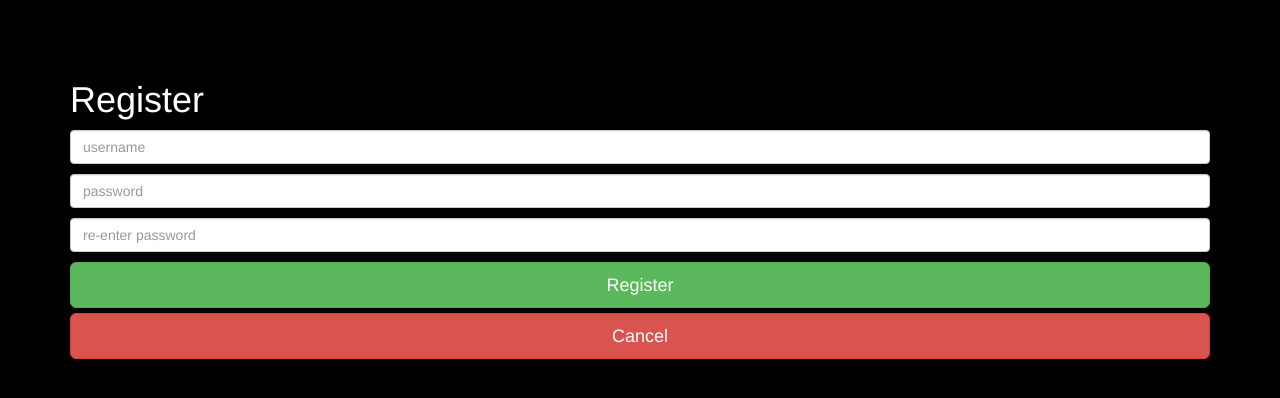
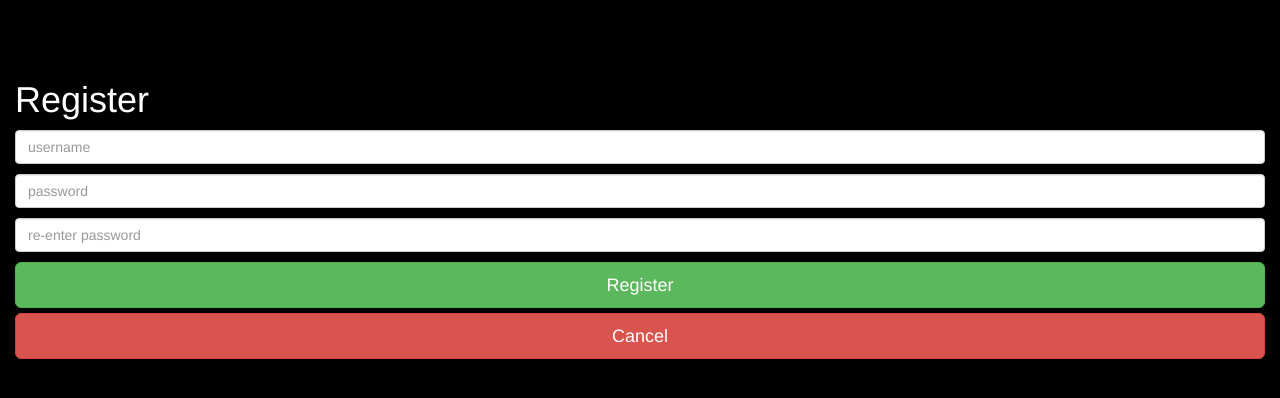
Before and after one commit to shailrshah/shah-shail-webdev, a website: page public/assignment/register.html in a window 1280 px wide. Drawn offline with nearby package versions, Linux system fonts and the light colour scheme.

Commit message:
Changes to container-fluid

```diff
--- a/public/assignment/register.html
+++ b/public/assignment/register.html
@@ -2,12 +2,12 @@
 <html lang="en">
 <head>
     <meta charset="UTF-8">
-    <title>Title</title>
+    <title>Register</title>
     <link href="https://maxcdn.bootstrapcdn.com/bootstrap/3.3.6/css/bootstrap.min.css" rel="stylesheet"/>
     <link href="css/style.css" rel="stylesheet"/>
 </head>
 <body>
-    <div class="container">
+    <div class="container-fluid">
         <h1>Register</h1>
         <form>
         <p><label class="sr-only" for="username">username</label>
```
Also changed, not shown: public/assignment/login.html (+2 -2 lines).
